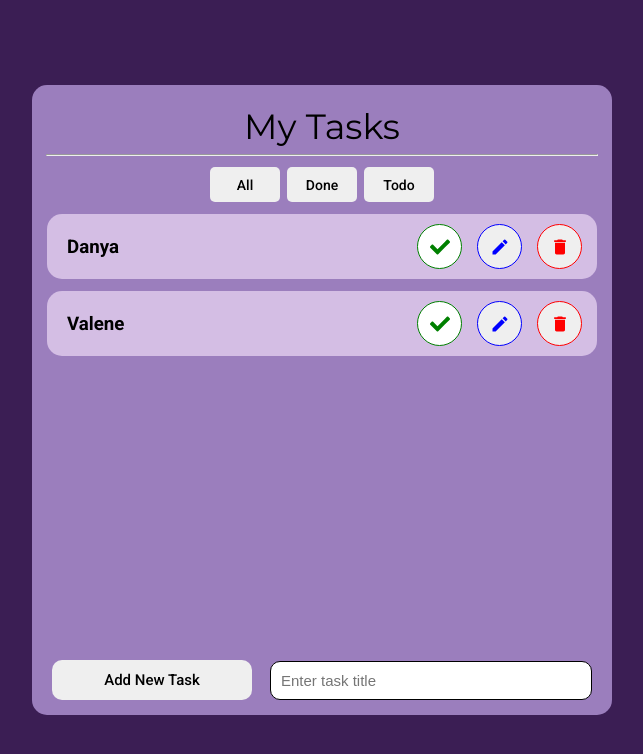
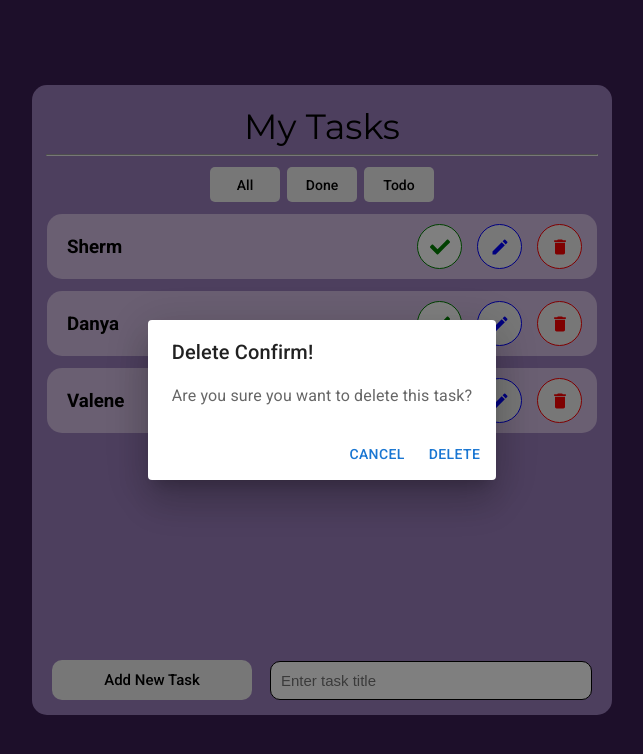
Before and after one commit to his984/tarmeez-react-course, a React (Create React App) app: page / in a window 1280 px wide. Both pictures are taken after a click on the button 877 px from the left and 246 px from the top of the page. Shown: the top 754 px of the page, without its empty margins (318-961 px from the left). Built offline with nearby package versions, Linux system fonts and the light colour scheme.

Commit message:
Add delete dialog

```diff
--- a/package.json
+++ b/package.json
@@ -3,6 +3,9 @@
   "version": "0.1.0",
   "private": true,
   "dependencies": {
+    "@emotion/react": "^11.13.3",
+    "@emotion/styled": "^11.13.0",
+    "@mui/material": "^6.1.6",
     "@testing-library/jest-dom": "^5.17.0",
     "@testing-library/react": "^13.4.0",
     "@testing-library/user-event": "^13.5.0",
--- a/src/App.js
+++ b/src/App.js
@@ -3,6 +3,7 @@
 import { TodosContext } from "./context/todosContext";
 import { tasks } from "./data";
 import { useState } from "react";
+
 // App
 function App() {
   const [todos, setTodos] = useState(tasks);
--- /dev/null
+++ b/src/components/AlertDialog/AlertDialog.js
@@ -0,0 +1,35 @@
+import * as React from "react";
+import Button from "@mui/material/Button";
+import Dialog from "@mui/material/Dialog";
+import DialogActions from "@mui/material/DialogActions";
+import DialogContent from "@mui/material/DialogContent";
+import DialogContentText from "@mui/material/DialogContentText";
+import DialogTitle from "@mui/material/DialogTitle";
+
+export default function AlertDialog({ open, setOpen, onConfirm, message }) {
+  const handleClose = () => {
+    setOpen(false);
+  };
+
+  return (
+    <Dialog
+      open={open}
+      onClose={handleClose}
+      aria-labelledby="alert-dialog-title"
+      aria-describedby="alert-dialog-description"
+    >
+      <DialogTitle id="alert-dialog-title">{"Delete Confirm!"}</DialogTitle>
+      <DialogContent>
+        <DialogContentText id="alert-dialog-description">
+          {message}
+        </DialogContentText>
+      </DialogContent>
+      <DialogActions>
+        <Button onClick={handleClose}>Cancel</Button>
+        <Button onClick={onConfirm} autoFocus>
+          Delete
+        </Button>
+      </DialogActions>
+    </Dialog>
+  );
+}
--- a/src/components/Task/Task.js
+++ b/src/components/Task/Task.js
@@ -1,16 +1,18 @@
 import "./Task.css";
 import "../../App.css";
 import { TodosContext } from "../../context/todosContext";
-import { useContext } from "react";
+import { useContext, useState } from "react";
 
 // Icons
 import { FaCheck } from "react-icons/fa";
 import { MdEdit } from "react-icons/md";
 import { MdDelete } from "react-icons/md";
+import AlertDialog from "../AlertDialog/AlertDialog";
 
 // Task
 export default function Task({ task }) {
   const { todos, setTodos } = useContext(TodosContext);
+  const [open, setOpen] = useState(false);
   // Handle Check
   function handleCheckClick() {
     setTodos(
@@ -52,10 +54,16 @@
         {/* Delete */}
         <button
           style={{ border: "solid 1px red", color: "red" }}
-          onClick={handleDeleteClick}
+          onClick={() => setOpen(true)}
         >
           <MdDelete />
         </button>
+        <AlertDialog
+          open={open}
+          setOpen={setOpen}
+          onConfirm={handleDeleteClick}
+          message="Are you sure you want to delete this task?"
+        />
       </div>
     </div>
   );
```
Also changed, not shown: 1 other file (tests, documents, lock files or other folders).
